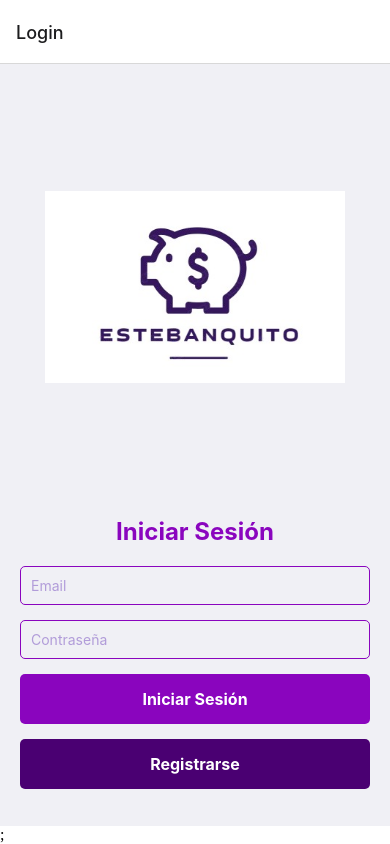
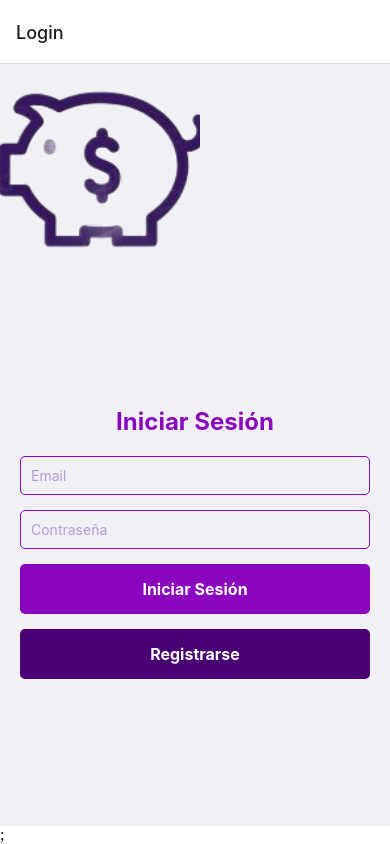
Before and after one commit to LauTamayoC/MovilProyecto, a React Native app in the folder Front/: screen /Login in a window 390 px wide. Built offline with nearby package versions, Linux system fonts and the light colour scheme.

Commit message:
Intento de logo

```diff
--- a/Front/src/screens/LoginScreen.js
+++ b/Front/src/screens/LoginScreen.js
@@ -47,9 +47,11 @@ export default function LoginScreen({ navigation }) {
   };
 
   return (
+    <View style={styles.containerdef}>
+      <View style={styles.logoContainer}>
+        <Image source={require('../../assets/logodef.png')} style={styles.logo} />
+      </View>
     <View style={styles.container}>
-      <Image source={require('../../assets/logo.png')} style={styles.logo} />
-
       <Text style={styles.title}>Iniciar Sesión</Text>
       <TextInput
         placeholder='Email'
@@ -73,22 +75,30 @@ export default function LoginScreen({ navigation }) {
         <Text style={styles.buttonText}>Registrarse</Text>
       </TouchableOpacity>
     </View>
+    </View>
   );
 }
 
 const styles = StyleSheet.create({
+  containerdef: {
+    flex: 1,
+    backgroundColor: '#f0f0f5',
+  },
   container: {
     flex: 1,
     justifyContent: 'center',
     padding: 20,
     backgroundColor: '#f0f0f5',
   },
+  logoContainer: {
+    flexDirection: 'row', // Asegura que los elementos se alineen en fila
+    justifyContent: 'flex-start', // Alinea a la izquierda
+    paddingTop: 10,
+
+  },
   logo: {
-    width: 300,
-    height: 400,
-    alignSelf: 'center',
-    resizeMode: 'contain',
-    marginBottom: 30,
+    width: 200,
+    height: 200,
   },
   title: {
     fontSize: 24,
```
Also changed, not shown: Front/assets/logodef.png (added).
